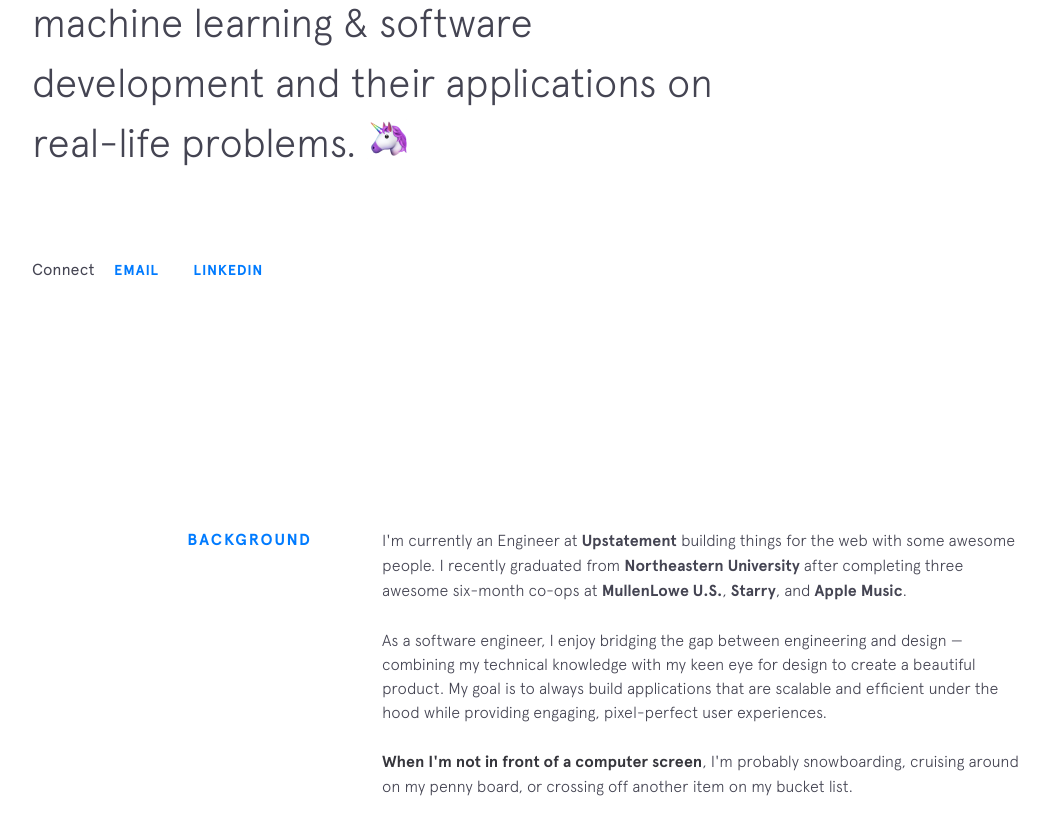
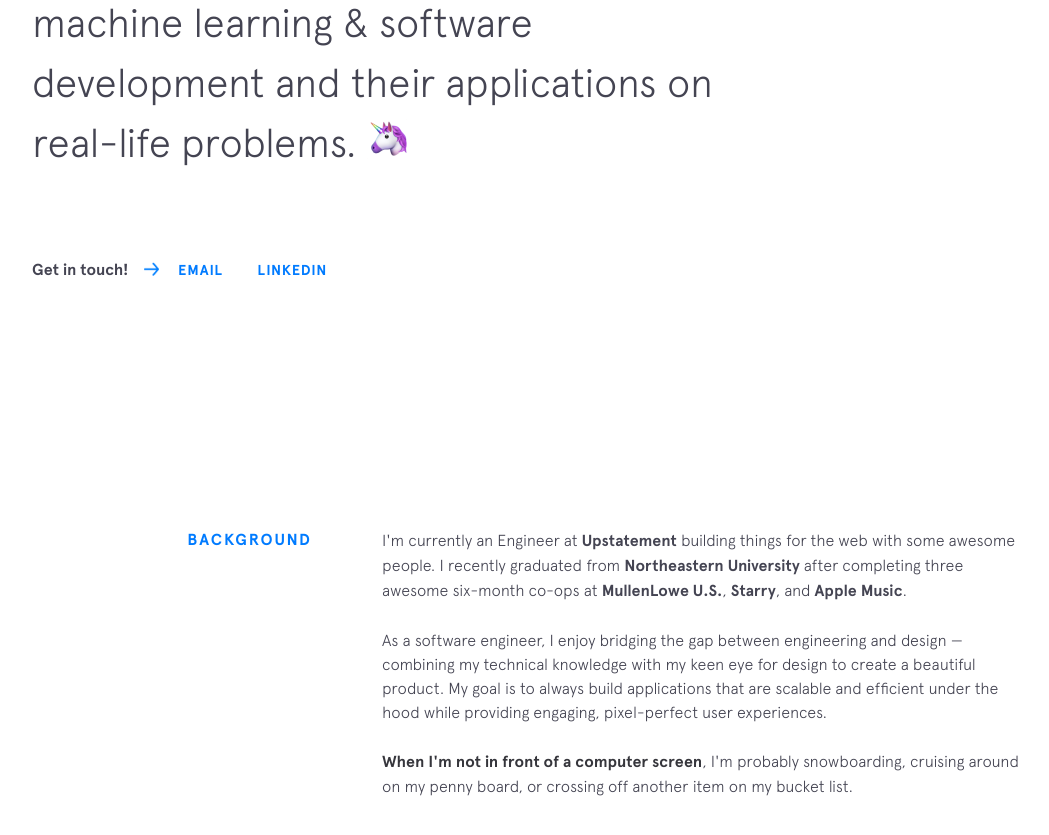
Before and after one commit to jervvs/jervvs.github.io, a Jekyll site: the page built from index.html, in a window 1280 px wide and 900 px high, scrolled down 472 px. Shown: the top 835 px of the window, without its empty margins (68-1117 px from the left). Built offline with Jekyll 4.4.1, drawn with Linux system fonts in a browser that asks for light colours; nearby versions of some CDN libraries.

Commit message:
Update intro.html

```diff
--- a/_includes/intro.html
+++ b/_includes/intro.html
@@ -17,7 +17,8 @@
   <!-- </div> -->
 
   <div class="footer__links">
-    <span>Connect </span>
+    <!-- <span>Get in touch! </span> -->
+    <span class="arrow-link">Get in touch!</span>
     {% for link in site.social %}
     <a href="{{link.url}}" target="_blank" title="{{link.title}}">
       <span class="text">{{link.title}}</span>
```
